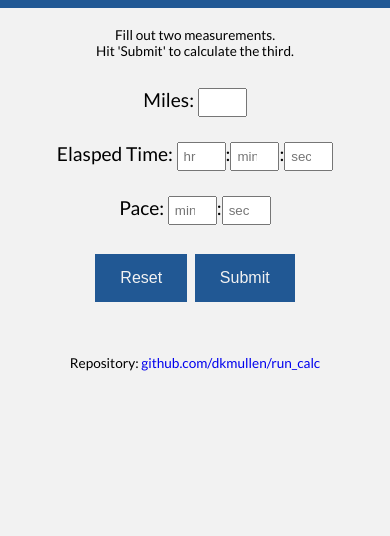
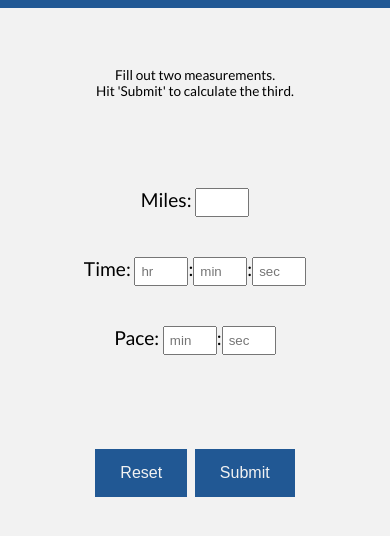
Before and after one commit to dkmullen/run_calc, a plain HTML site: page index.html in a window 390 px wide. Shown: the part 70-606 px from the top of the page. Drawn offline with Linux system fonts and the light colour scheme.

Commit message:
refactor: Fix rollover issue with pace minutes, begin css changes for responsive styling

```diff
--- a/index.html
+++ b/index.html
@@ -19,17 +19,16 @@
 		Hit 'Submit' to calculate the third.</p><br />
 			<div id="form-wrapper">
 				Miles: <input id="miles" type="number" name="miles" min="0" step="any" data-bind="value: miles" ><br>
-				Elasped Time:
+				Time:
 					<input id="time-units" type="number" name="hours" min="0" placeholder="hr"
 						data-bind="value: hours">:<input id="time-units" type="number" name="minutes" min="0" max="59" placeholder="min"
 						data-bind="value: minutes">:<input id="time-units" type="number" name="seconds" min="0" max="59" placeholder="sec"
 						data-bind="value: seconds"><br>
 				Pace: <input id="pace-units" type="number" name="pace" data-bind="value: paceMinutes" min="0" max="59" placeholder="min">:<input id="pace-units" type="number" name="pace" data-bind="value: paceSeconds" min="0" max="59" placeholder="sec"><br>
-				<button type="button" data-bind="click: formReset" >Reset</button>
-				<input id="submit" type="submit" value="Submit" >
-			</div>
-			<div id="links" class="small-text">
-				Repository: <a href = "https://github.com/dkmullen/run_calc">github.com/dkmullen/run_calc</a>
+				<div id="button-wrapper">
+					<button type="button" data-bind="click: formReset" >Reset</button>
+					<input id="submit" type="submit" value="Submit" >
+				</div>
 			</div>
 		</form>
 	</div>
--- a/runcalc.css
+++ b/runcalc.css
@@ -68,6 +68,7 @@ body {
 	background-color: rgb(33, 88, 148);
 	color: rgb(242, 242, 242);
 	padding: 10px;
+	margin-bottom: 10px;
 }
 #home a {
 	color: rgb(242, 242, 242);
@@ -78,6 +79,9 @@ a {
 h1 {
 	font-size: 230%;
 }
+#directions {
+	margin-bottom: 10px;
+}
 form {
 	padding: 20px 0 10px 0;
 }
@@ -86,7 +90,7 @@ form {
 	font-size: 120%;
 }
 input {
-	margin-bottom: 25px;
+	margin-bottom: 30px;
 	padding: 5px;
 }
 .small-text {
@@ -97,7 +101,7 @@ input {
 	margin-left: 5px;
 }
 #miles, #time-units, #pace-units {
-	max-width: 35px;
+	max-width: 40px;
 }
 table, th, td{
 	border: 1px solid rgb(33, 88, 148);
@@ -107,9 +111,8 @@ table, th, td{
 th, td {
 	padding: 5px;
 }
-#error-box {
-	font-size: 85%;
-	color: rgb(232, 12, 26);
+#button-wrapper {
+	margin-top: 30px;
 }
 button, #submit {
     background-color: rgb(33, 88, 148);
@@ -125,3 +128,23 @@ button, #submit {
 #links {
 	margin-top: 50px;
 }
+
+@media only screen and (min-height: 500px) {
+	#title-area, input {
+		margin-bottom: 30px;
+	}
+	#directions {
+		margin-bottom: 25px;
+	}
+}
+@media only screen and (min-height: 600px) {
+	#title-area, input {
+		margin-bottom: 40px;
+	}
+	#directions {
+		margin-bottom: 60px;
+	}
+	#button-wrapper {
+		margin-top: 50px;
+	}
+}
--- a/runcalc.js
+++ b/runcalc.js
@@ -39,6 +39,11 @@ function ViewModel() {
 		var secPerMile = totalSeconds / miles();
 		paceMinutes(Math.floor(secPerMile / 60));
 		paceSeconds(this.pad2(Math.round(((secPerMile / 60) - paceMinutes()) * 60)));
+		if (paceSeconds() == 60) {
+			var x = paceMinutes();
+			paceMinutes(x+1);
+			paceSeconds(this.pad2(0));
+		}
 	}
 
 	this.calcMyRun = function() {
```
